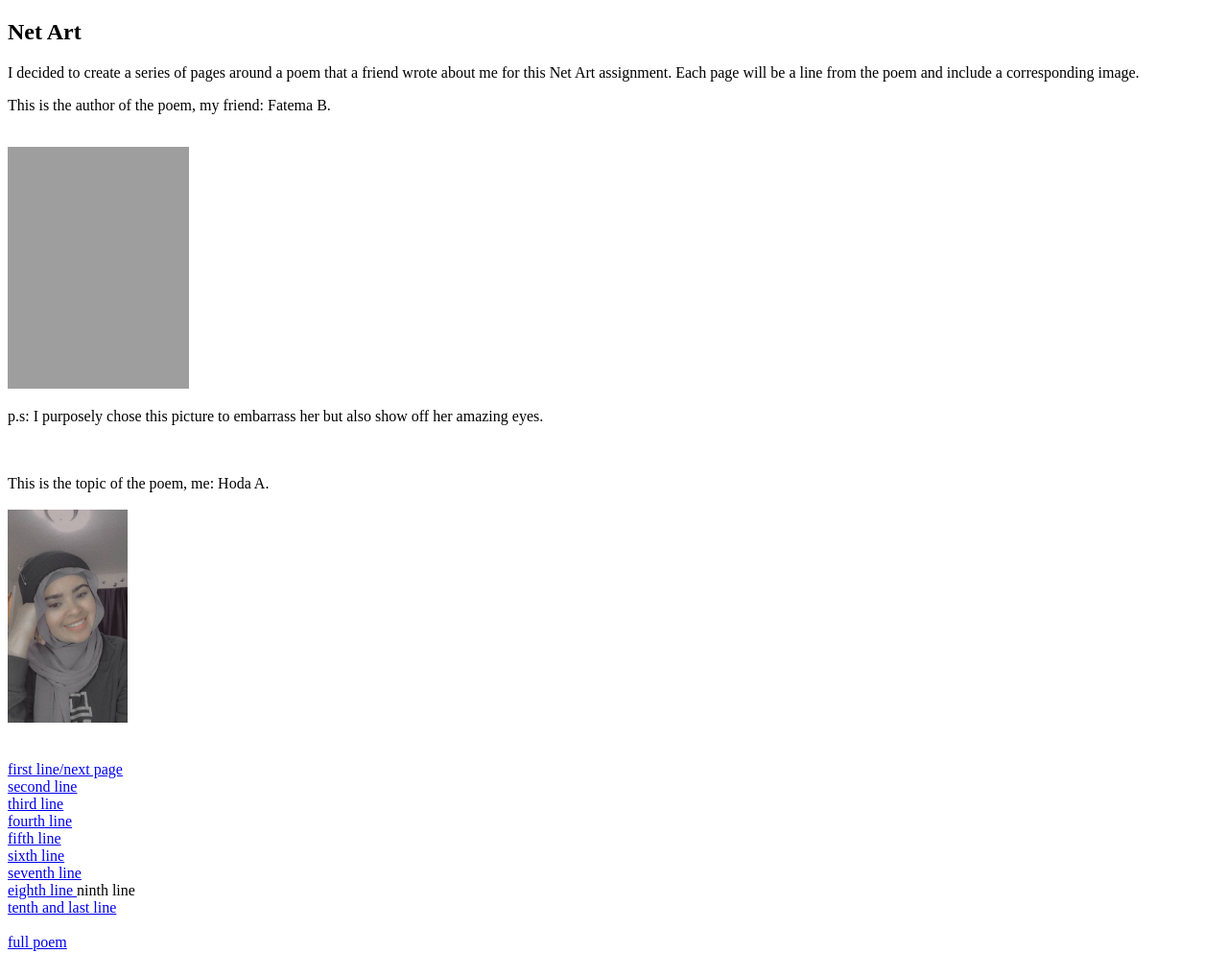
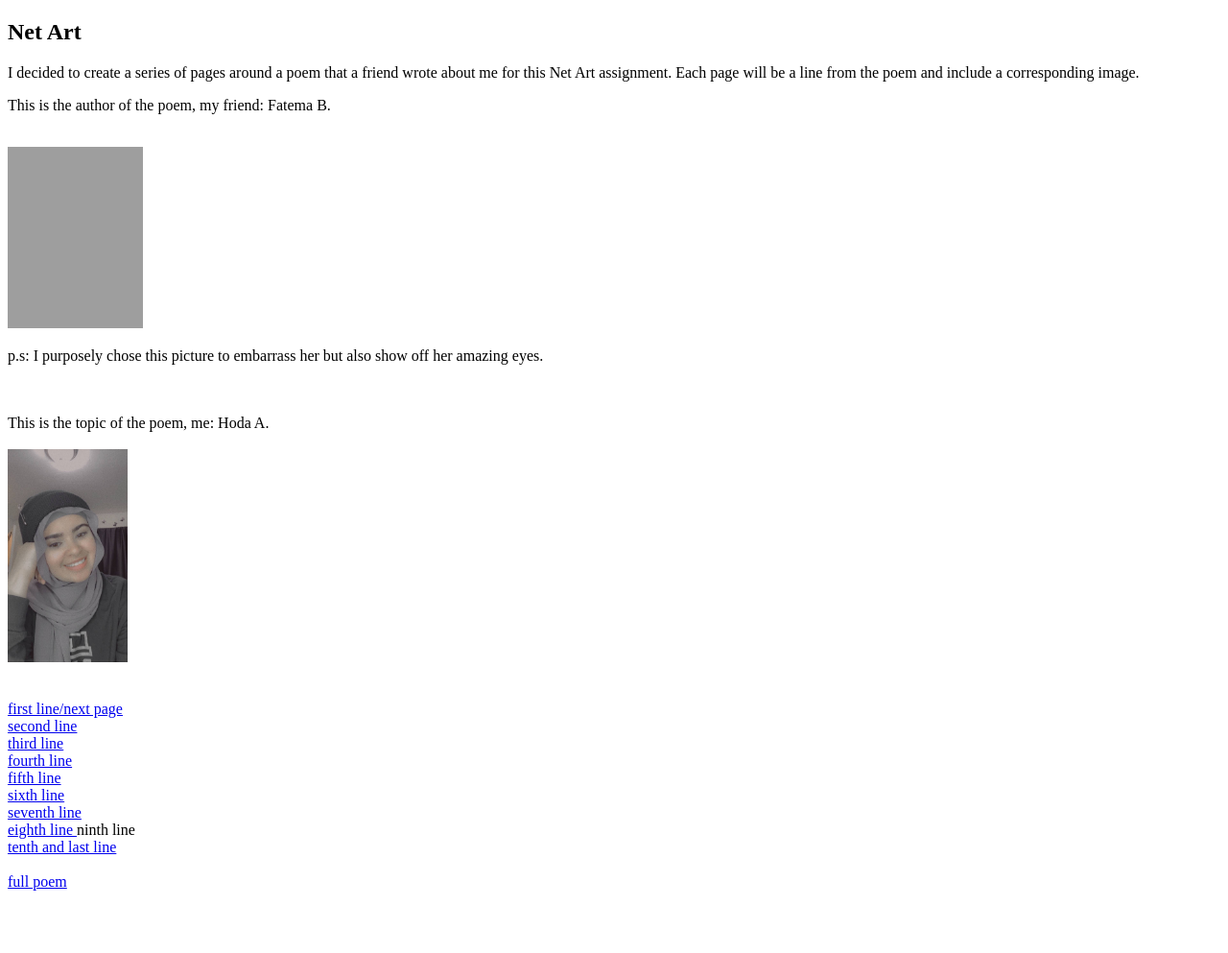
Before and after one commit to hodaafssari/hodaafssari.github.io, a plain HTML site: page index.html in a window 1280 px wide. Shown: the whole page at 96% size. After the commit the page ends 936 px from the top, so only its background shows below. Drawn offline with Linux system fonts and the light colour scheme; grey boxes are pictures that could not be loaded.

Commit message:
update dimensions

```diff
--- a/index.html
+++ b/index.html
@@ -9,7 +9,7 @@
 <p>This is the author of the poem, my friend:
 Fatema B.  </p>
 <br>
-<img src="fatemab.jpg" alt="fatema"   style="width:189px;height:252px;">
+<img src="fatemab.jpg" alt="fatema"   style="width:141px;height:189px;">
 
 <p>p.s: I purposely chose this picture to embarrass her but also show off her amazing eyes. </p>
 <br><br>
```
